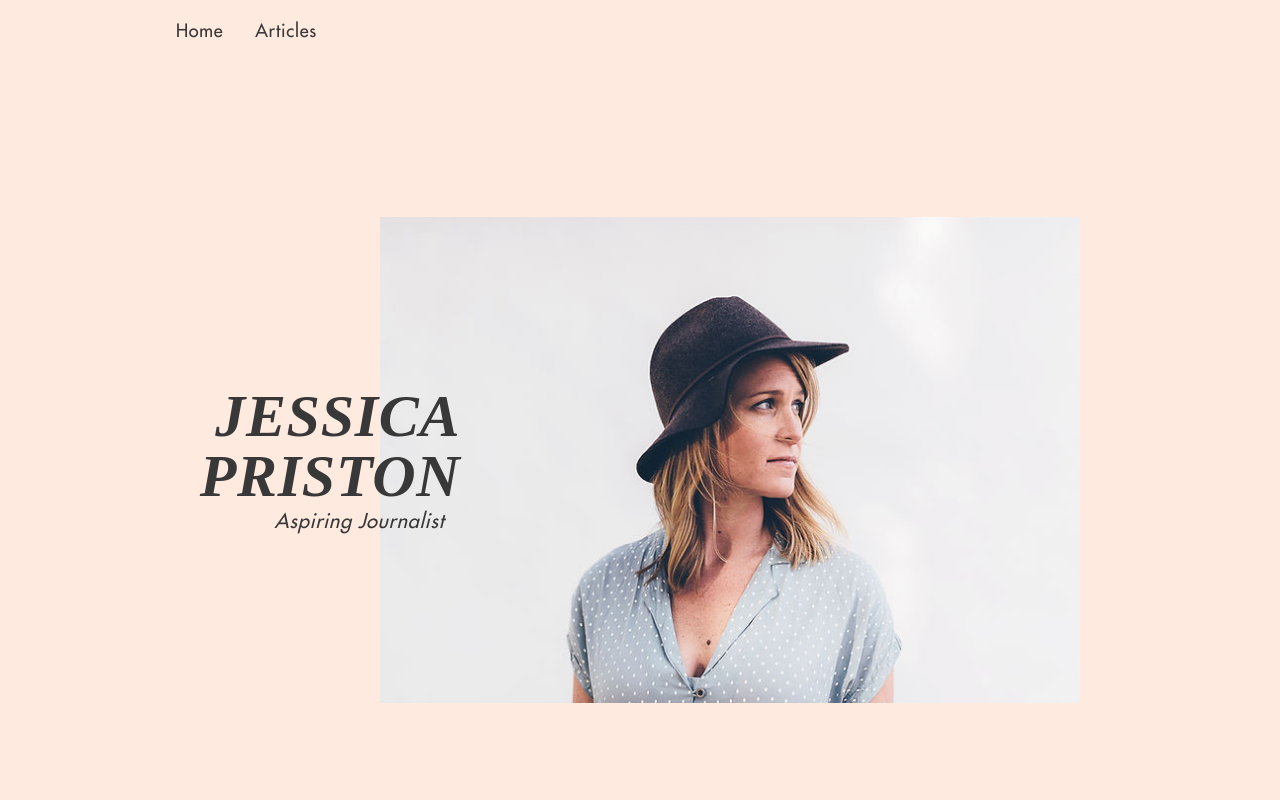
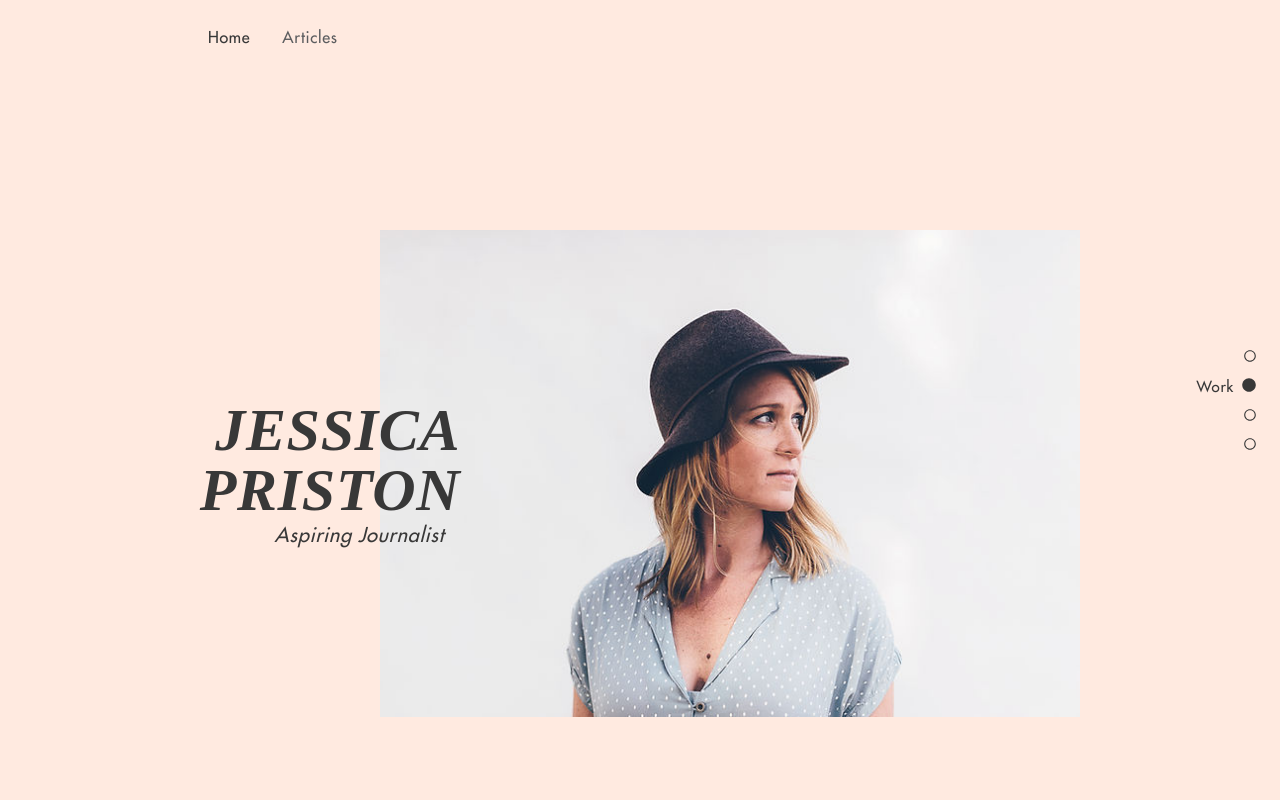
Before and after one commit to shathipaul/journalist-portfolio-website, a Next.js app: page / in a window 1280 px wide. Shown: the top 800 px of the page. Built offline with nearby package versions, Linux system fonts and the light colour scheme.

Commit message:
added sidenav

```diff
--- a/src/components/home/About.tsx
+++ b/src/components/home/About.tsx
@@ -1,6 +1,7 @@
 const About = () => {
   return (
     <div
+      id="about"
       className="flex flex-col gap-10
      justify-center items-center py-10 px-4 mb-10"
     >
--- a/src/components/home/Contact.tsx
+++ b/src/components/home/Contact.tsx
@@ -16,7 +16,10 @@ const Contact = () => {
     { icon: <FaInstagramSquare />, link: "https://www.instagram.com/" },
   ];
   return (
-    <div className="max-w-[280px] md:max-w-[560px] lg:max-w-[880px] m-auto my-10">
+    <div
+      id="contact"
+      className="max-w-[280px] md:max-w-[560px] lg:max-w-[880px] m-auto my-10"
+    >
       <div className="flex flex-col gap-10 items-center py-10 px-4 border-4 border-secondary">
         <h2 className="capitalize italic text-[28px] md:text-[35px] baskervville-font">
           Contact me
--- a/src/components/home/Education.tsx
+++ b/src/components/home/Education.tsx
@@ -12,7 +12,10 @@ const Education = () => {
     },
   ];
   return (
-    <div className="max-w-[280px] md:max-w-[500px] lg:max-w-[700px] m-auto my-10">
+    <div
+      id="education"
+      className="max-w-[280px] md:max-w-[500px] lg:max-w-[700px] m-auto my-10"
+    >
       <div
         className="flex flex-col gap-10
      justify-center items-center py-10 px-4 border-4 border-secondary"
--- a/src/components/home/WorkExperience.tsx
+++ b/src/components/home/WorkExperience.tsx
@@ -14,7 +14,10 @@ const WorkExperience = () => {
     },
   ];
   return (
-    <div className="max-w-[280px] md:max-w-[560px] lg:max-w-[880px] m-auto mb-10">
+    <div
+      id="work"
+      className="max-w-[280px] md:max-w-[560px] lg:max-w-[880px] m-auto mb-10"
+    >
       <div
         className="flex flex-col gap-10
      justify-center items-center py-10 px-4 border-4 border-secondary"
--- a/src/pages/index.tsx
+++ b/src/pages/index.tsx
@@ -5,11 +5,13 @@ import Contact from "@/components/home/Contact";
 import Education from "@/components/home/Education";
 import WorkExperience from "@/components/home/WorkExperience";
 import Layout from "@/layout/Layout";
+import SideNav from "@/shared/navbar/SideNav";
 import { ReactElement } from "react";
 
 export default function Home() {
   return (
-    <>
+    <div className="relative">
+      <SideNav />
       <Banner />
       <About />
       <WorkExperience />
@@ -19,7 +21,7 @@ export default function Home() {
       <ArticlesBtn />
       <div className="border border-secondary w-20 m-auto rotate-[270deg]"></div>
       <Contact />
-    </>
+    </div>
   );
 }
 
--- a/src/shared/navbar/Navbar.tsx
+++ b/src/shared/navbar/Navbar.tsx
@@ -1,10 +1,12 @@
 import Link from "next/link";
 import { Fade as Hamburger } from "hamburger-react";
 import { useEffect, useState, useRef } from "react";
+import { useRouter } from "next/router";
 
 const Navbar = () => {
   const [isOpen, setOpen] = useState(false);
   const menuRef = useRef<HTMLDivElement>(null);
+  const router = useRouter();
 
   const menuData = [
     { name: "Home", link: "/" },
@@ -49,12 +51,14 @@ const Navbar = () => {
 
   return (
     <nav className="bg-secondary relative">
-      <div className="hidden md:block py-4 md:ps-20 lg:ps-40">
+      <div className="hidden md:block py-6 md:ps-20 lg:ps-48">
         {menuData.map((data, index) => (
           <Link
             key={index}
             href={data.link}
-            className="px-4 text-lg font-medium"
+            className={`px-4 text-base font-medium ${
+              router.pathname === data.link ? "text-primary" : "text-gray"
+            }`}
           >
             {data.name}
           </Link>
@@ -76,7 +80,7 @@ const Navbar = () => {
               key={index}
               href={data.link}
               className="py-4 px-10 text-base font-medium"
-              onClick={() => setOpen(false)} // Close the menu when clicking on a link
+              onClick={() => setOpen(false)}
             >
               {data.name}
             </Link>
--- /dev/null
+++ b/src/shared/navbar/SideNav.tsx
@@ -0,0 +1,76 @@
+import { useEffect, useState } from "react";
+import { FaCircle, FaRegCircle } from "react-icons/fa";
+
+const SideNav = () => {
+  const [activeSection, setActiveSection] = useState("");
+
+  const sideMenuData = [
+    { name: "About", link: "#about" },
+    { name: "Work", link: "#work" },
+    { name: "Education", link: "#education" },
+    { name: "Contact", link: "#contact" },
+  ];
+
+  useEffect(() => {
+    const handleScroll = () => {
+      let active = "";
+
+      sideMenuData.forEach((data) => {
+        const section = document.querySelector(data.link);
+        if (section) {
+          const rect = section.getBoundingClientRect();
+          if (
+            rect.top <= window.innerHeight / 2 &&
+            rect.bottom >= window.innerHeight / 2
+          ) {
+            active = data.name;
+          }
+        }
+      });
+
+      // Detect if we're on the banner
+      const banner = document.querySelector("#banner");
+      if (banner) {
+        const rect = banner.getBoundingClientRect();
+        if (rect.top <= 0 && rect.bottom >= window.innerHeight / 2) {
+          active = ""; // No section active when on the banner
+        }
+      }
+
+      setActiveSection(active);
+    };
+
+    window.addEventListener("scroll", handleScroll);
+    handleScroll(); // Run on mount to set the correct active section
+
+    return () => {
+      window.removeEventListener("scroll", handleScroll);
+    };
+  }, []);
+  return (
+    <div className="fixed top-1/2 right-6 transform -translate-y-1/2">
+      <div className="flex flex-col justify-center gap-1">
+        {sideMenuData.map((data, index) => (
+          <div key={index} className="flex items-center justify-between">
+            <div
+              className={`duration-700 ${
+                activeSection === data.name
+                  ? "opacity-100 mr-2"
+                  : "opacity-0 w-0"
+              }`}
+            >
+              {data.name}
+            </div>
+            {activeSection === data.name ? (
+              <FaCircle size={14} />
+            ) : (
+              <FaRegCircle size={12} />
+            )}
+          </div>
+        ))}
+      </div>
+    </div>
+  );
+};
+
+export default SideNav;
--- a/tailwind.config.ts
+++ b/tailwind.config.ts
@@ -26,6 +26,7 @@ module.exports = {
       secondary: "#FFEAE0",
       black: "#000000",
       white: "#ffffff",
+      gray: "#5C5D5F",
     },
     container: {
       center: true,
```
